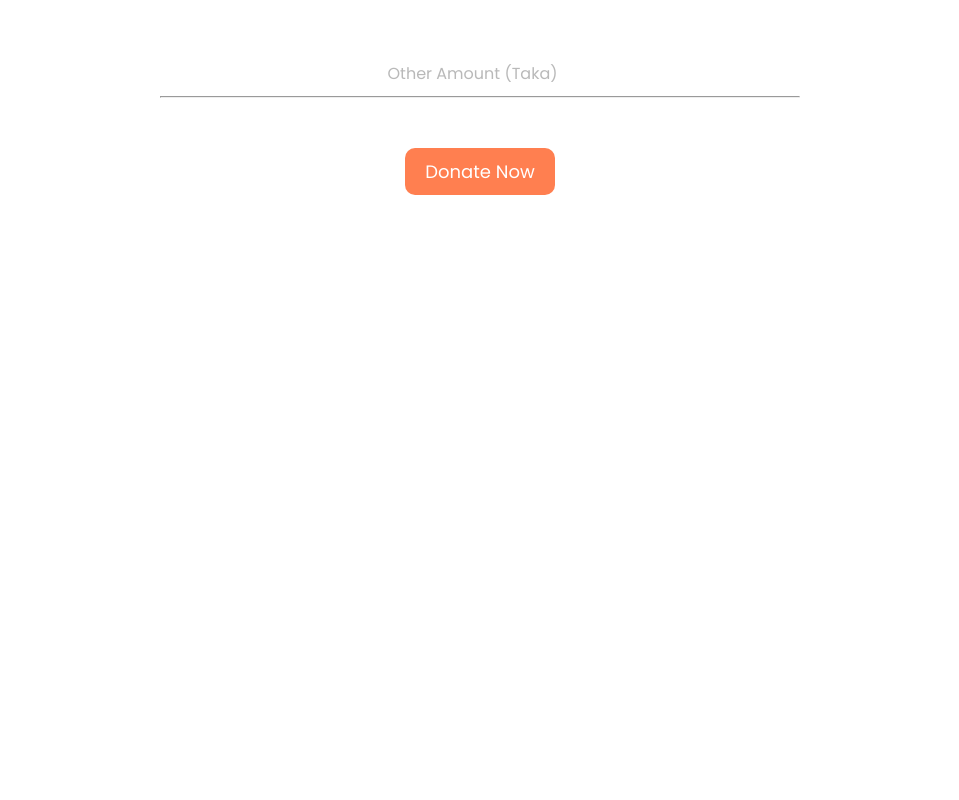
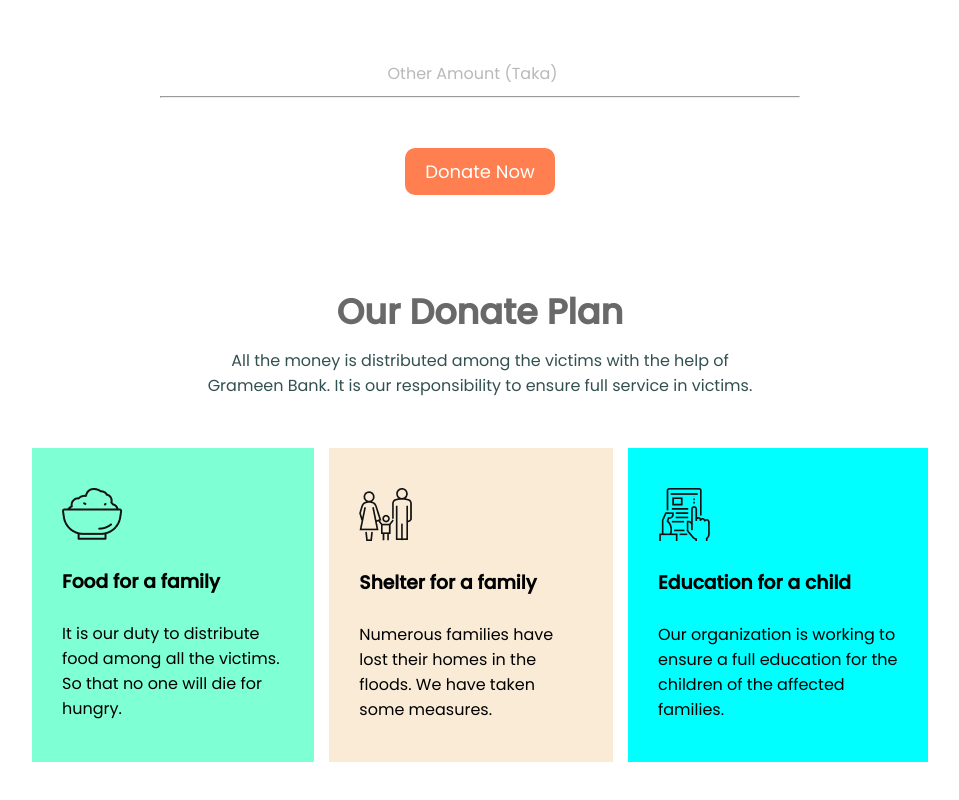
Before and after one commit to sakir101/Assignment-1, a plain HTML site: page index.html in a window 1280 px wide. Shown: the part 1164-1964 px from the top of the page, without its empty margins (160-1119 px from the left). Before the commit the page ends 1449 px from the top, so only its background shows below. Drawn offline with Linux system fonts and the light colour scheme.

Commit message:
donate plan

```diff
--- a/index.html
+++ b/index.html
@@ -63,6 +63,33 @@
         </div>
     </section>
     <!-- Donate ends -->
+
+    <!-- Donate plan starts -->
+    <section class="donate donate-plan">
+        <div class="donate-plan-head">
+            <h2 class="donate-h2">Our Donate Plan</h2>
+            <p class="donate-para">All the money is distributed among the victims with the help of Grameen Bank. It is our responsibility to ensure full service in victims.</p>
+        </div>
+
+        <div class="donate-plan-body">
+            <div class="donate-plan-comm food">
+                <img src="image/food.png" alt="Food" class="comm-img">
+                <h3>Food for a family</h3> <br>
+                <p style="padding-bottom: 20px;">It is our duty to distribute food among all the victims. So that no one will die for hungry. </p>
+            </div>
+            <div class="donate-plan-comm shelter">
+                <img src="image/shelter.png" alt="Shelter" class="comm-img">
+                <h3>Shelter for a family</h3><br>
+                <p style="padding-bottom: 20px;">Numerous families have lost their homes in the floods. We have taken some measures.</p>
+            </div>
+            <div class="donate-plan-comm education">
+                <img src="image/Frame-1.png" alt="education" class="comm-img">
+                <h3>Education for a child</h3><br>
+                <p style="padding-bottom: 20px;">Our organization is working to ensure a full education for the children of the affected families.</p>
+            </div>
+        </div>
+    </section>
+    <!-- Donate Plan ends -->
 </body>
 
 </html>
--- a/style.css
+++ b/style.css
@@ -118,3 +118,40 @@ button{
 }
 
 /* Donate ends */
+
+/* Donate Plan strts */
+
+.donate-plan-body{
+    display: flex;
+    padding-left: 15%;
+    padding-right: 15%;
+    padding-top: 30px;
+}
+
+.donate-plan-comm{
+    text-align: left;
+    padding: 20px 30px;
+}
+
+.food{
+    background-color: aquamarine;
+    margin-right: 15px;
+
+}
+
+.shelter{
+    background-color: antiquewhite;
+    margin-right: 15px;
+
+}
+
+.education{
+    background-color: cyan;
+
+}
+
+.comm-img{
+    padding-top: 20px;
+    padding-bottom: 20px;
+}
+/* Donate plan ends */
```
